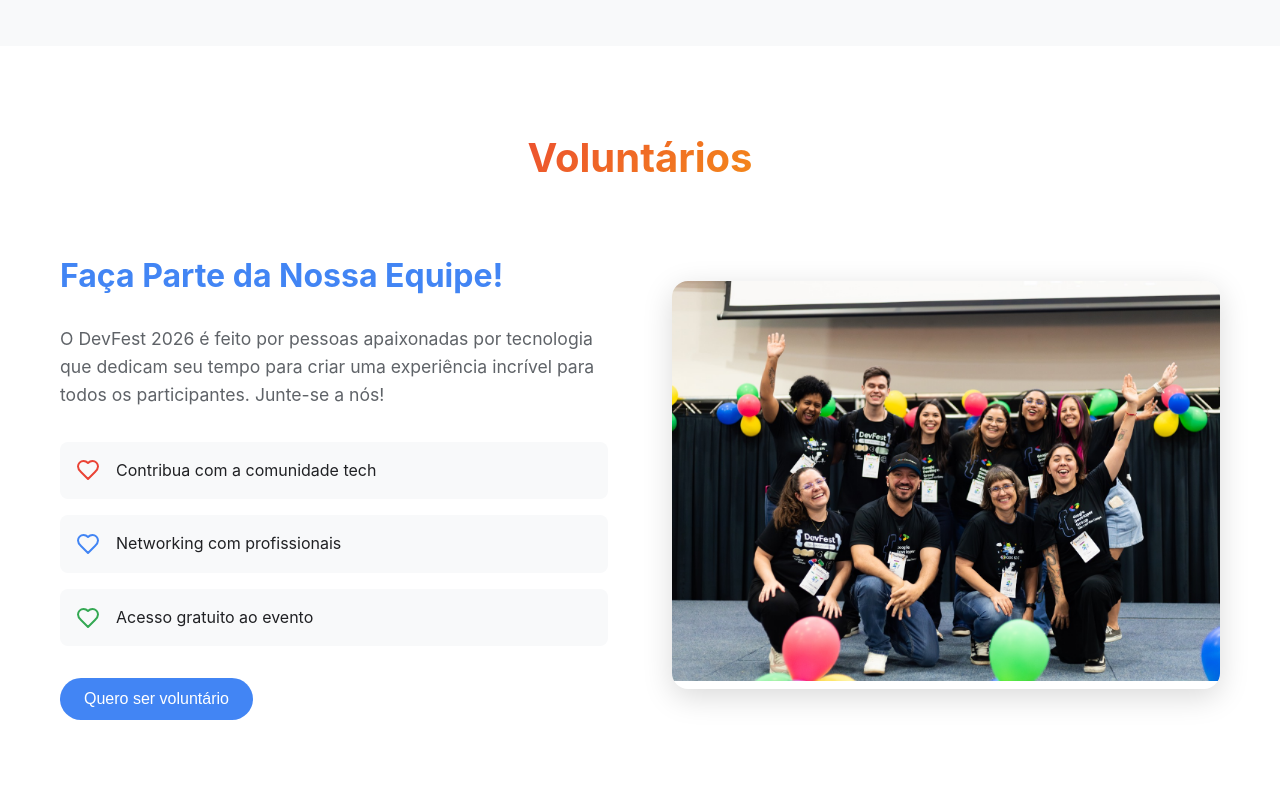
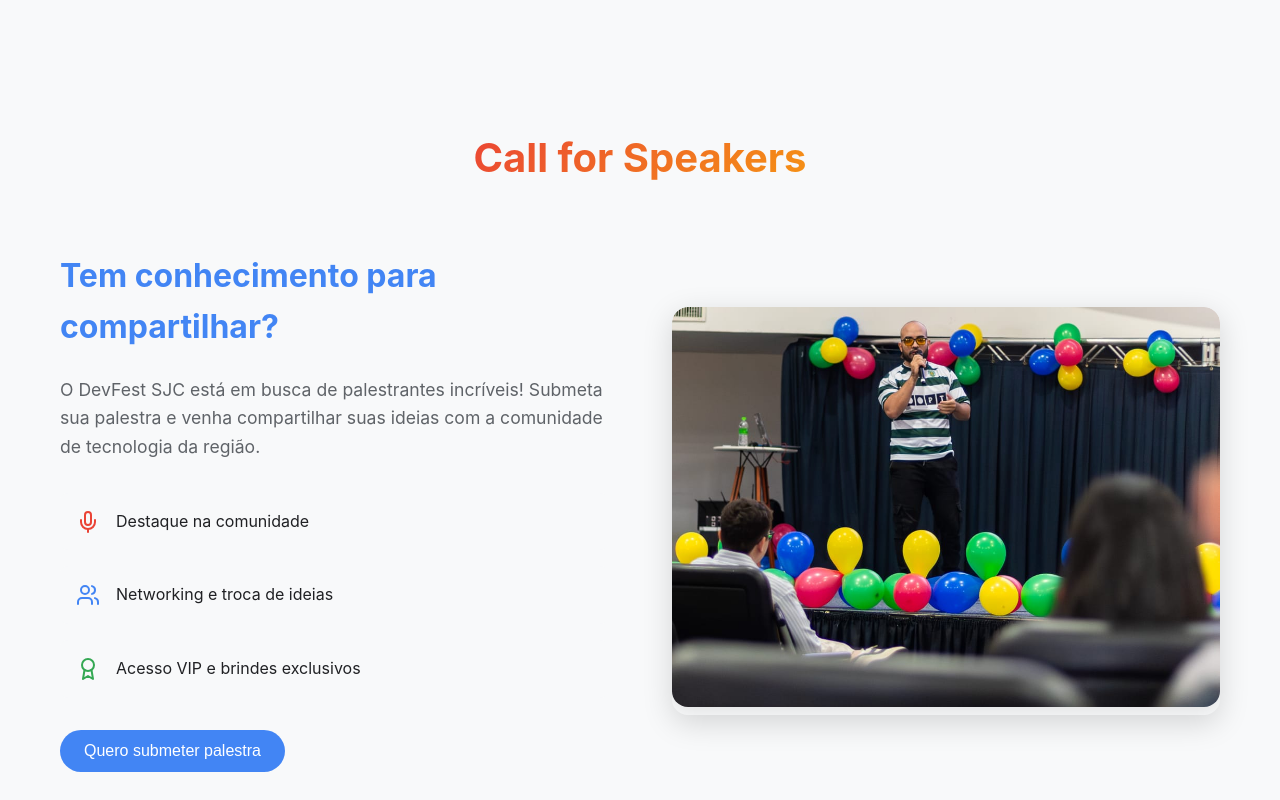
Before and after one commit to GDGSJC/devfest, a React (Vite) app: page / in a window 1280 px wide. Shown: the part 4380-5180 px from the top of the page. Built offline with nearby package versions, Linux system fonts and the light colour scheme; the HTML template or start-up script is replaced by a standard one; a web font is replaced by a local one.

Commit message:
Refactor code structure for improved readability and maintainability

```diff
--- a/src/App.jsx
+++ b/src/App.jsx
@@ -1,5 +1,5 @@
 import React, { useState, useEffect } from 'react'
-import { Calendar, MapPin, Clock, Users, Heart, ExternalLink, Github, Twitter, Instagram, Linkedin } from 'lucide-react'
+import { Calendar, MapPin, Clock, Users, Heart, ExternalLink, Github, Twitter, Instagram, Linkedin, Mic, Award } from 'lucide-react'
 import './App.css'
 
 // Import JSON data
@@ -607,6 +607,45 @@
         </div>
       </section>
 
+      {/* Call for Speakers Section */}
+      <section id="call-for-speakers" className="section call-for-speakers" style={{ backgroundColor: 'var(--light-bg, #f8f9fa)' }}>
+        <div className="container">
+          <h2 className="section-title">Call for Speakers</h2>
+          <div className="volunteers-content">
+            <div className="volunteers-text">
+              <h3>Tem conhecimento para compartilhar?</h3>
+              <p>O DevFest SJC está em busca de palestrantes incríveis! Submeta sua palestra e venha compartilhar suas ideias com a comunidade de tecnologia da região.</p>
+              <div className="volunteer-benefits">
+                <div className="benefit">
+                  <Mic className="icon" />
+                  <span>Destaque na comunidade</span>
+                </div>
+                <div className="benefit">
+                  <Users className="icon" />
+                  <span>Networking e troca de ideias</span>
+                </div>
+                <div className="benefit">
+                  <Award className="icon" />
+                  <span>Acesso VIP e brindes exclusivos</span>
+                </div>
+              </div>
+              <button type="button" className="btn btn-primary" disabled>
+                <a href="https://forms.gle/tHAKvdw2z9JojAYr9" target="_blank" rel="noopener noreferrer" className="volunteer-link">
+                  Quero submeter palestra
+                </a>
+              </button>
+            </div>
+            <div className="volunteers-image">
+              <img
+                src="images/speaker.jpeg"
+                alt="Palestrante no palco"
+                style={{ borderRadius: '16px', boxShadow: '0 4px 20px rgba(0,0,0,0.1)' }}
+              />
+            </div>
+          </div>
+        </div>
+      </section>
+
       {/* Voluntários Section */}
       <section className="section voluntarios">
         <div className="container">
```
Also changed, not shown: public/images/speaker.jpeg (added), 4 other files (tests, documents, lock files or other folders).
